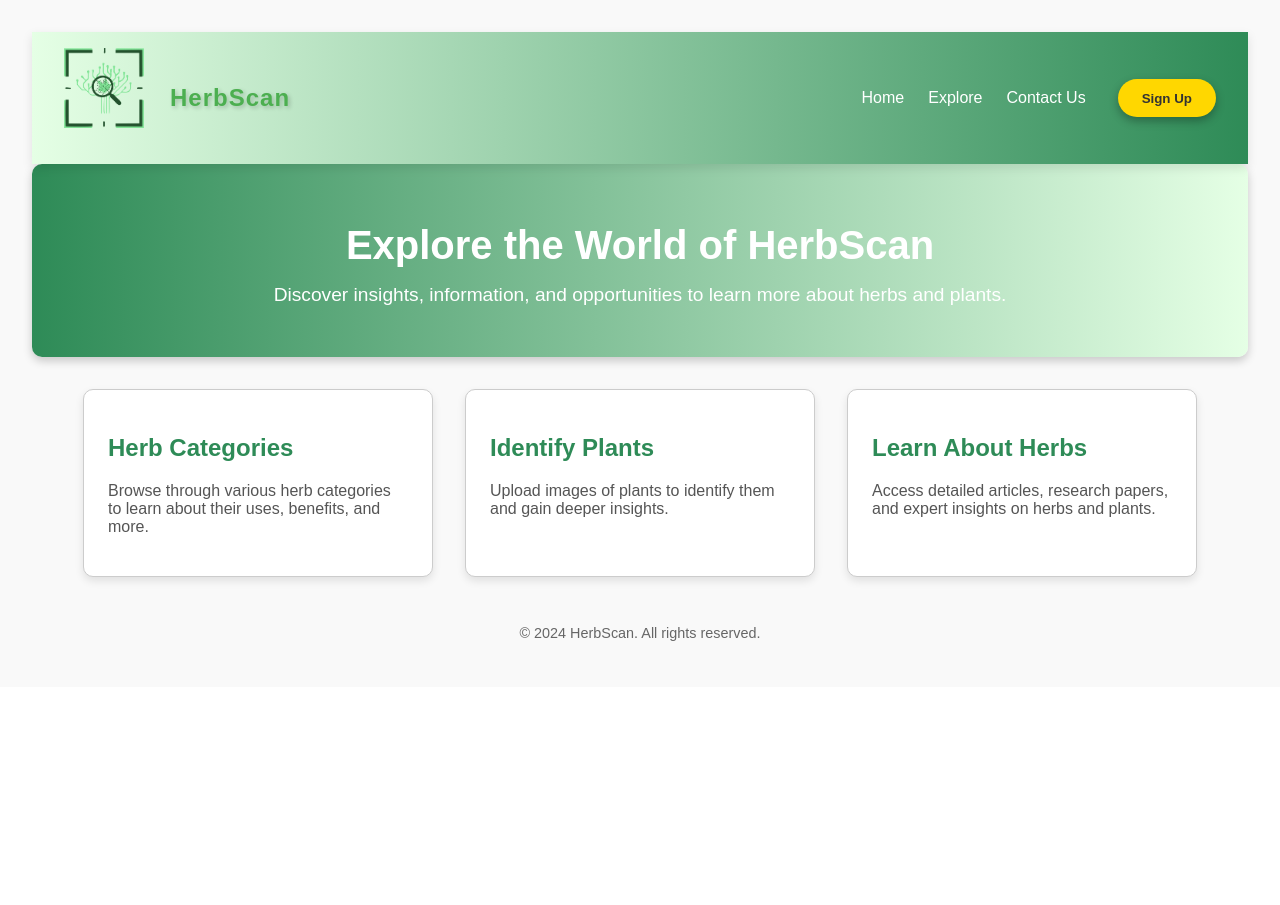
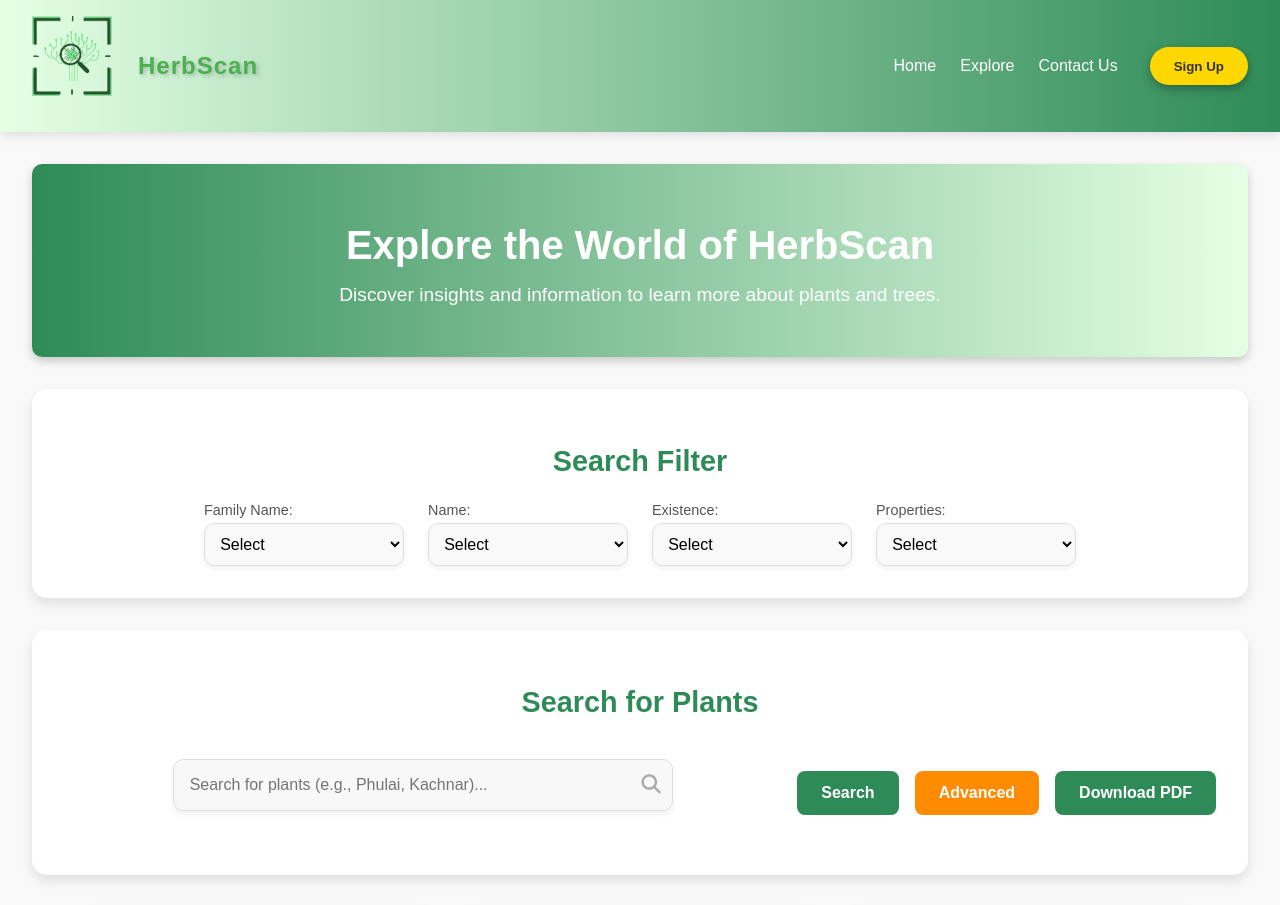
Before and after one commit to Nabeel-Mehmood/HerbScan, a React (Create React App) app in the folder HerbScan_Website/: page /explore in a window 1280 px wide. Shown: the top 905 px of the page. Before the commit the page ends 800 px from the top, so only its background shows below. Built offline with nearby package versions, Linux system fonts and the light colour scheme.

Commit message:
Updated Explore page i.e., explore.js and explore.css

```diff
--- a/HerbScan_Website/src/Component/explore.css
+++ b/HerbScan_Website/src/Component/explore.css
@@ -3,6 +3,14 @@
   font-family: 'Poppins', sans-serif;
   background-color: #f9f9f9;
   color: #333;
+  min-height: 100vh; /* Ensures full-screen height */
+  display: flex;
+  flex-direction: column;
+}
+
+/* Main content should take available space */
+.explore-main {
+  flex: 1;
   padding: 2rem;
   text-align: center;
 }
@@ -13,6 +21,7 @@
   padding: 2rem;
   border-radius: 10px;
   box-shadow: 0 4px 10px rgba(0, 0, 0, 0.2);
+  margin-bottom: 2rem;
 }
 
 .explore-header h1 {
@@ -30,9 +39,205 @@
   justify-content: center;
   flex-wrap: wrap;
   gap: 2rem;
-    margin-top: 2rem;
 }
 
+
+/* Search Filter Section */
+.explore-search-filter {
+  padding: 2rem;
+  background: #ffffff;
+  border-radius: 15px;
+  box-shadow: 0 6px 12px rgba(0, 0, 0, 0.1);
+  text-align: center;
+  margin-bottom: 2rem;
+  transition: transform 0.3s ease, box-shadow 0.3s ease;
+}
+
+.explore-search-filter:hover {
+  transform: translateY(-5px);
+  box-shadow: 0 8px 16px rgba(0, 0, 0, 0.15);
+}
+
+.explore-search-filter h2 {
+  font-size: 1.8rem;
+  color: #2E8B57;
+  font-weight: bold;
+  margin-bottom: 1.5rem;
+}
+
+.filter-dropdowns {
+  display: flex;
+  justify-content: center;
+  flex-wrap: wrap;
+  gap: 1.5rem;
+}
+
+.filter-group {
+  display: flex;
+  flex-direction: column;
+  align-items: flex-start;
+}
+
+.filter-select {
+  width: 220px;
+  padding: 0.7rem;
+  border: 1px solid #ddd;
+  border-radius: 10px;
+  background: #f9f9f9;
+  font-size: 1rem;
+  box-shadow: 0 3px 6px rgba(0, 0, 0, 0.05);
+  transition: all 0.3s ease;
+}
+
+.filter-select:hover,
+.filter-select:focus {
+  border-color: #2E8B57;
+  box-shadow: 0 0 10px rgba(46, 139, 87, 0.2);
+}
+
+.filter-group label {
+  font-size: 0.9rem;
+  color: #555;
+  margin-bottom: 0.3rem;
+}
+
+/* Explore Search Section */
+.explore-search-section {
+  padding: 2rem;
+  background: #ffffff;
+  border-radius: 15px;
+  box-shadow: 0 6px 12px rgba(0, 0, 0, 0.1);
+  text-align: center;
+  transition: transform 0.3s ease, box-shadow 0.3s ease;
+}
+
+.explore-search-section:hover {
+  transform: translateY(-5px);
+  box-shadow: 0 8px 16px rgba(0, 0, 0, 0.15);
+}
+
+.explore-search-section h2 {
+  font-size: 1.8rem;
+  color: #2E8B57;
+  font-weight: bold;
+  margin-bottom: 1.5rem;
+}
+
+.search-bar-wrapper {
+  display: flex;
+  align-items: center;
+  justify-content: center;
+  gap: 1rem;
+}
+
+.search-bar-container {
+  flex-grow: 1;
+  max-width: 500px;
+  display: flex;
+  align-items: center;
+  position: relative;
+}
+
+.search-bar {
+  width: 100%;
+  padding: 1rem 3rem 1rem 1rem;
+  font-size: 1rem;
+  border: 1px solid #ddd;
+  border-radius: 10px;
+  background: #f8f8f8;
+  box-shadow: 0 4px 6px rgba(0, 0, 0, 0.05);
+  transition: all 0.3s ease;
+}
+
+.search-bar:focus {
+  border: 1px solid #4CAF50;
+  box-shadow: 0 0 10px rgba(76, 175, 80, 0.2);
+}
+
+.search-icon {
+  position: absolute;
+  right: 12px;
+  font-size: 1.2rem;
+  color: #aaa;
+}
+
+.search-actions {
+  display: flex;
+  gap: 1rem;
+}
+
+.search-btn,
+.advanced-btn,
+.download-btn {
+  padding: 0.8rem 1.5rem;
+  font-size: 1rem;
+  font-weight: bold;
+  color: white;
+  background-color: #2E8B57;
+  border: none;
+  border-radius: 8px;
+  cursor: pointer;
+  transition: transform 0.2s ease, background-color 0.3s ease;
+}
+
+.search-btn:hover,
+.advanced-btn:hover,
+.download-btn:hover {
+  background-color: #256b47;
+  transform: scale(1.05);
+}
+
+.advanced-btn {
+  background-color: #ff8c00;
+}
+
+.advanced-btn:hover {
+  background-color: #e67e00;
+}
+
+/* Explore Result Filter Section */
+.explore-result-filter {
+  padding: 2rem;
+  background: #ffffff;
+  border-radius: 15px;
+  box-shadow: 0 6px 12px rgba(0, 0, 0, 0.1);
+  text-align: center;
+  transition: transform 0.3s ease, box-shadow 0.3s ease;
+  margin-top: 2.5rem;
+}
+
+.explore-result-filter:hover {
+  transform: translateY(-5px);
+  box-shadow: 0 8px 16px rgba(0, 0, 0, 0.15);
+}
+
+.explore-result-filter h2 {
+  font-size: 1.8rem;
+  color: #2E8B57;
+  font-weight: bold;
+  margin-bottom: 1.5rem;
+}
+
+.filter-dropdowns {
+  display: flex;
+  justify-content: center;
+  gap: 1.5rem;
+  flex-wrap: wrap;
+}
+
+.filter-select {
+  width: 200px;
+  padding: 0.7rem;
+  border: 1px solid #ddd;
+  border-radius: 10px;
+  background: #f9f9f9;
+  font-size: 1rem;
+}
+
+
+
+
+/* Explore Cards */
 .explore-card {
   background: white;
   border: 1px solid #ccc;
@@ -42,6 +247,7 @@
   width: 300px;
   text-align: left;
   transition: transform 0.3s ease, box-shadow 0.3s ease;
+  margin-top: 2rem;
 }
 
 .explore-card:hover {
@@ -59,9 +265,3 @@
   font-size: 1rem;
   color: #555;
 }
-
-  .explore-footer {
-    margin-top: 3rem;
-    font-size: 0.9rem;
-    color: #666;
-  }
--- a/HerbScan_Website/src/Component/explore.js
+++ b/HerbScan_Website/src/Component/explore.js
@@ -1,34 +1,175 @@
-import React from 'react';
-import Header from '../Component/header'; // Import the Header component
+import React, { useState } from 'react';
+import Header from '../Component/header';
+import Footer from '../Component/footer';
 import './explore.css';
 
 function Explore() {
+  const [showAdvanced, setShowAdvanced] = useState(false);
+
   return (
     <div className="explore-container">
-      <Header showSearchBar={false} /> {/* Hide the search bar */}
+      {/* Header Component with the search bar hidden */}
+      <Header showSearchBar={false} />
+
+      {/* Main Explore Page Content */}
+      <main className="explore-main">
         <header className="explore-header">
           <h1>Explore the World of HerbScan</h1>
-        <p>Discover insights, information, and opportunities to learn more about herbs and plants.</p>
+          <p>
+            Discover insights and information to learn more about plants and trees.
+          </p>
         </header>
+
+        {/* Search Filter Section */}
+        <section className="explore-search-filter">
+          <h2>Search Filter</h2>
+          <div className="filter-dropdowns">
+            {/* Dropdown: Family Name */}
+            <div className="filter-group">
+              <label htmlFor="family-dropdown">Family Name:</label>
+              <select id="family-dropdown" className="filter-select">
+                <option value="">Select</option>
+                <option value="family-name">Family Name</option>
+                <option value="sub-family-name">Sub-Family Name</option>
+                <option value="tribe-name">Tribe Name</option>
+              </select>
+            </div>
+
+            {/* Dropdown: Name */}
+            <div className="filter-group">
+              <label htmlFor="name-dropdown">Name:</label>
+              <select id="name-dropdown" className="filter-select">
+                <option value="">Select</option>
+                <option value="botanical-name">Botanical Name</option>
+                <option value="common-name">Common Name</option>
+                <option value="regional-name">Regional Name</option>
+              </select>
+            </div>
+
+            {/* Dropdown: Existence */}
+            <div className="filter-group">
+              <label htmlFor="existence-dropdown">Existence:</label>
+              <select id="existence-dropdown" className="filter-select">
+                <option value="">Select</option>
+                <option value="agricultural-existence">Agricultural Existence</option>
+                <option value="seasonal-existence">Seasonal Existence</option>
+              </select>
+            </div>
+
+            {/* Dropdown: Properties */}
+            <div className="filter-group">
+              <label htmlFor="properties-dropdown">Properties:</label>
+              <select id="properties-dropdown" className="filter-select">
+                <option value="">Select</option>
+                <option value="medicinal-properties">Medicinal Properties</option>
+                <option value="allergic-properties">Allergic Properties</option>
+              </select>
+            </div>
+          </div>
+        </section>
+
+        {/* Advanced Search Bar Section */}
+        <section className="explore-search-section">
+          <h2>Search for Plants</h2>
+          <div className="search-bar-wrapper">
+            <div className="search-bar-container">
+              <input
+                type="text"
+                className="search-bar"
+                placeholder="Search for plants (e.g., Phulai, Kachnar)..."
+              />
+              <i className="search-icon fas fa-search"></i>
+            </div>
+            <div className="search-actions">
+              <button className="search-btn">Search</button>
+              <button
+                className="advanced-btn"
+                onClick={() => setShowAdvanced(!showAdvanced)}
+              >
+                Advanced
+              </button>
+              <button className="download-btn">Download PDF</button>
+            </div>
+          </div>
+        </section>
+
+
+
+
+        {/* Advanced Filter Section */}
+        {showAdvanced && (
+          <section className="explore-result-filter">
+            <h2>Result Filter</h2>
+            <div className="filter-dropdowns">
+              {/* Dropdown: Family Name */}
+              <div className="filter-group">
+                <label htmlFor="family-dropdown-advanced">Family Name:</label>
+                <select id="family-dropdown-advanced" className="filter-select">
+                  <option value="">Select</option>
+                  <option value="family-name">Family Name</option>
+                  <option value="sub-family-name">Sub-Family Name</option>
+                  <option value="tribe-name">Tribe Name</option>
+                </select>
+              </div>
+
+              {/* Dropdown: Name */}
+              <div className="filter-group">
+                <label htmlFor="name-dropdown-advanced">Name:</label>
+                <select id="name-dropdown-advanced" className="filter-select">
+                  <option value="">Select</option>
+                  <option value="botanical-name">Botanical Name</option>
+                  <option value="common-name">Common Name</option>
+                  <option value="regional-name">Regional Name</option>
+                </select>
+              </div>
+
+              {/* Dropdown: Existence */}
+              <div className="filter-group">
+                <label htmlFor="existence-dropdown-advanced">Existence:</label>
+                <select id="existence-dropdown-advanced" className="filter-select">
+                  <option value="">Select</option>
+                  <option value="agricultural-existence">Agricultural Existence</option>
+                  <option value="seasonal-existence">Seasonal Existence</option>
+                </select>
+              </div>
+
+              {/* Dropdown: Properties */}
+              <div className="filter-group">
+                <label htmlFor="properties-dropdown-advanced">Properties:</label>
+                <select id="properties-dropdown-advanced" className="filter-select">
+                  <option value="">Select</option>
+                  <option value="medicinal-properties">Medicinal Properties</option>
+                  <option value="allergic-properties">Allergic Properties</option>
+                </select>
+              </div>
+            </div>
+          </section>
+        )}
 
         <section className="explore-content">
           <div className="explore-card">
-          <h2>Herb Categories</h2>
-          <p>Browse through various herb categories to learn about their uses, benefits, and more.</p>
+            <h2>Plant Categories</h2>
+            <p>
+              Browse through various tree categories to learn about their uses, benefits, and more.
+            </p>
           </div>
           <div className="explore-card">
             <h2>Identify Plants</h2>
-          <p>Upload images of plants to identify them and gain deeper insights.</p>
+            <p>
+              Upload images of plants to identify them and gain deeper insights.
+            </p>
           </div>
           <div className="explore-card">
-          <h2>Learn About Herbs</h2>
-          <p>Access detailed articles, research papers, and expert insights on herbs and plants.</p>
+            <h2>Learn About Plants</h2>
+            <p>
+              Download comprehensive PDFs containing all the information you need with just one click.
+            </p>
           </div>
         </section>
+      </main>
 
-      <footer className="explore-footer">
-        <p>&copy; 2024 HerbScan. All rights reserved.</p>
-      </footer>
+      {/* Footer Component */}
+      <Footer />
     </div>
   );
 }
```
Lines whose indentation alone changed are shown as unchanged.
